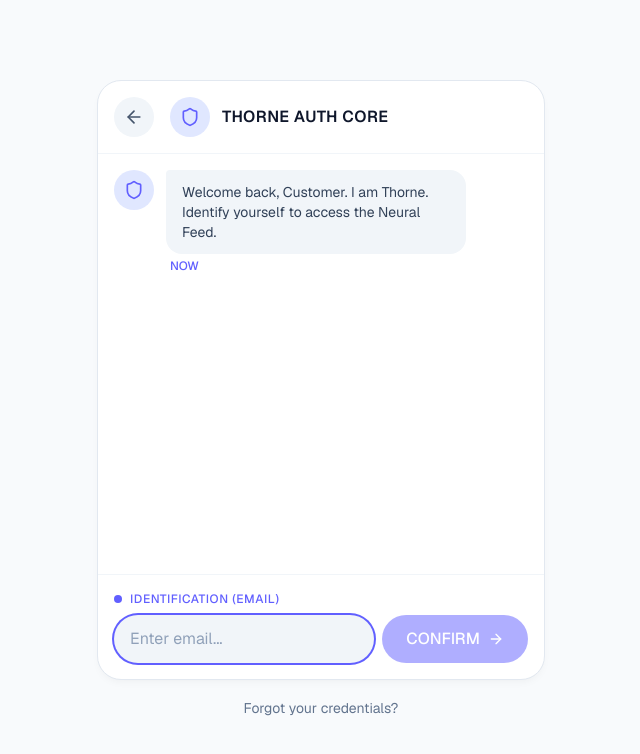
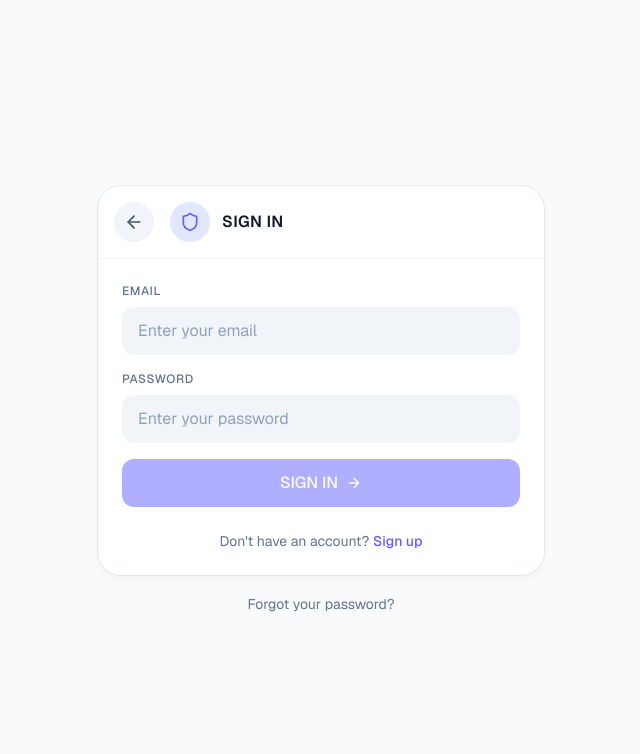
Before and after one commit to tylerjsmith0313/thorneai, a Next.js app: page /auth/login in a window 1280 px wide. Shown: the top 754 px of the page, without its empty margins (319-959 px from the left). Built offline with nearby package versions, Linux system fonts and the light colour scheme.

Commit message:
feat: switch to form-based login with validation and timeout
Replace chat-style login with traditional form and add validation.

```diff
--- a/app/auth/login/page.tsx
+++ b/app/auth/login/page.tsx
@@ -1,165 +1,54 @@
 "use client"
 
-import React, { useState, useRef, useEffect, Suspense } from "react"
+import React, { useState, Suspense } from "react"
 import { useRouter, useSearchParams } from "next/navigation"
 import Link from "next/link"
 import { createClient } from "@/lib/supabase/client"
-import { Shield, ArrowLeft, ArrowRight, User, Loader2 } from "lucide-react"
-
-type AuthStep = "email" | "password" | "authenticating" | "error"
-
-interface ChatMessage {
-  id: string
-  type: "system" | "user"
-  content: string
-  timestamp: Date
-}
+import { Shield, ArrowLeft, ArrowRight, Loader2 } from "lucide-react"
 
 function LoginContent() {
   const router = useRouter()
   const searchParams = useSearchParams()
-  const [step, setStep] = useState<AuthStep>("email")
   const [email, setEmail] = useState("")
   const [password, setPassword] = useState("")
-  const [inputValue, setInputValue] = useState("")
   const [error, setError] = useState<string | null>(null)
   const [isLoading, setIsLoading] = useState(false)
-  const [messages, setMessages] = useState<ChatMessage[]>([
-    {
-      id: "1",
-      type: "system",
-      content: "Welcome back, Customer. I am Thorne. Identify yourself to access the Neural Feed.",
-      timestamp: new Date(),
-    },
-  ])
-  const messagesEndRef = useRef<HTMLDivElement>(null)
-  const inputRef = useRef<HTMLInputElement>(null)
 
-  useEffect(() => {
-    if (searchParams.get('reason') === 'session_timeout') {
-      setMessages((prev) => [
-        ...prev,
-        {
-          id: "timeout",
-          type: "system",
-          content: "Your session has expired due to inactivity. Please re-authenticate to continue.",
-          timestamp: new Date(),
-        },
-      ])
-    }
-  }, [searchParams])
-
-  useEffect(() => {
-    messagesEndRef.current?.scrollIntoView({ behavior: "smooth" })
-  }, [messages])
-
-  useEffect(() => {
-    inputRef.current?.focus()
-  }, [step])
-
-  const addMessage = (type: "system" | "user", content: string) => {
-    setMessages((prev) => [
-      ...prev,
-      {
-        id: Date.now().toString(),
-        type,
-        content,
-        timestamp: new Date(),
-      },
-    ])
-  }
+  const sessionTimeout = searchParams.get('reason') === 'session_timeout'
 
   const handleSubmit = async (e: React.FormEvent) => {
     e.preventDefault()
-    if (!inputValue.trim() || isLoading) return
+    if (!email.trim() || !password.trim() || isLoading) return
 
-    const value = inputValue.trim()
-    setInputValue("")
-
-    if (step === "email") {
-      // Validate email format
-      if (!value.includes("@") || !value.includes(".")) {
-        addMessage("user", value)
-        addMessage("system", "Invalid identification format. Please provide a valid email address.")
-        return
-      }
-
-      setEmail(value)
-      addMessage("user", value)
-      setTimeout(() => {
-        addMessage("system", "Confirmed. Now, please provide your Credentials (Password).")
-        setStep("password")
-      }, 500)
-    } else if (step === "password") {
-      setPassword(value)
-      addMessage("user", "•".repeat(value.length))
-      setStep("authenticating")
+    setError(null)
     setIsLoading(true)
 
     try {
       const supabase = createClient()
       const { error: signInError } = await supabase.auth.signInWithPassword({
-          email,
-          password: value,
+        email: email.trim(),
+        password,
       })
 
       if (signInError) {
-          setStep("error")
+        setError(signInError.message)
         setIsLoading(false)
-          setTimeout(() => {
-            addMessage("system", `Authentication failed: ${signInError.message}. Please verify your credentials and try again.`)
-            setStep("email")
-            setEmail("")
-            setPassword("")
-          }, 500)
         return
       }
 
-        addMessage("system", "Identity verified. Access granted. Redirecting to Neural Feed...")
-        setTimeout(() => {
       router.push("/")
       router.refresh()
-        }, 1500)
     } catch {
-        setStep("error")
+      setError("A system error occurred. Please try again later.")
       setIsLoading(false)
-        addMessage("system", "A system error occurred. Please try again later.")
-        setStep("email")
-        setEmail("")
-        setPassword("")
-      }
-    }
-  }
-
-  const getInputLabel = () => {
-    switch (step) {
-      case "email":
-        return "IDENTIFICATION (EMAIL)"
-      case "password":
-        return "CREDENTIALS (PASSWORD)"
-      case "authenticating":
-        return "AUTHENTICATING..."
-      default:
-        return "IDENTIFICATION (EMAIL)"
-    }
-  }
-
-  const getInputPlaceholder = () => {
-    switch (step) {
-      case "email":
-        return "Enter email..."
-      case "password":
-        return "Enter password..."
-      default:
-        return "Enter email..."
     }
   }
 
   return (
     <div className="min-h-screen bg-slate-50 flex flex-col items-center justify-center p-4">
       <div className="w-full max-w-md">
-        {/* Chat Container */}
-        <div className="bg-white rounded-3xl border border-slate-200 shadow-lg overflow-hidden flex flex-col h-[600px]">
+        {/* Login Card */}
+        <div className="bg-white rounded-3xl border border-slate-200 shadow-lg overflow-hidden">
           {/* Header */}
           <div className="flex items-center gap-4 p-4 border-b border-slate-100">
             <Link
@@ -172,85 +61,86 @@ function LoginContent() {
               <div className="w-10 h-10 rounded-full bg-indigo-100 flex items-center justify-center">
                 <Shield className="w-5 h-5 text-indigo-500" />
               </div>
-              <span className="font-semibold tracking-wide text-slate-900">THORNE AUTH CORE</span>
+              <span className="font-semibold tracking-wide text-slate-900">SIGN IN</span>
             </div>
           </div>
 
-          {/* Messages */}
-          <div className="flex-1 overflow-y-auto p-4 space-y-4">
-            {messages.map((message) => (
-              <div key={message.id} className={`flex ${message.type === "user" ? "justify-end" : "justify-start"}`}>
-                {message.type === "system" && (
-                  <div className="flex items-start gap-3 max-w-[85%]">
-                    <div className="w-10 h-10 rounded-full bg-indigo-100 flex items-center justify-center flex-shrink-0">
-                      <Shield className="w-5 h-5 text-indigo-500" />
-                    </div>
-                    <div>
-                      <div className="bg-slate-100 rounded-2xl rounded-tl-sm px-4 py-3">
-                        <p className="text-slate-700 text-sm">{message.content}</p>
-                      </div>
-                      <p className="text-xs text-indigo-500 font-medium mt-1 ml-1">NOW</p>
-                    </div>
+          {/* Form */}
+          <div className="p-6">
+            {sessionTimeout && (
+              <div className="mb-4 p-3 bg-amber-50 border border-amber-200 rounded-xl text-amber-800 text-sm">
+                Your session has expired. Please sign in again.
               </div>
             )}
-                {message.type === "user" && (
-                  <div className="flex items-start gap-3 max-w-[85%]">
-                    <div>
-                      <div className="bg-indigo-500 text-white rounded-2xl rounded-tr-sm px-4 py-3">
-                        <p className="text-sm">{message.content}</p>
-                      </div>
-                      <p className="text-xs text-indigo-500 font-medium mt-1 mr-1 text-right">NOW</p>
-                    </div>
-                    <div className="w-10 h-10 rounded-full bg-slate-200 flex items-center justify-center flex-shrink-0">
-                      <User className="w-5 h-5 text-slate-600" />
-                    </div>
+
+            {error && (
+              <div className="mb-4 p-3 bg-red-50 border border-red-200 rounded-xl text-red-800 text-sm">
+                {error}
               </div>
             )}
-              </div>
-            ))}
-            {isLoading && step === "authenticating" && (
-              <div className="flex justify-start">
-                <div className="flex items-start gap-3">
-                  <div className="w-10 h-10 rounded-full bg-indigo-100 flex items-center justify-center flex-shrink-0">
-                    <Shield className="w-5 h-5 text-indigo-500" />
-                  </div>
-                  <div className="bg-slate-100 rounded-2xl rounded-tl-sm px-4 py-3">
-                    <Loader2 className="w-5 h-5 animate-spin text-indigo-500" />
-                  </div>
-                </div>
-              </div>
-            )}
-            <div ref={messagesEndRef} />
+
+            <form onSubmit={handleSubmit} className="space-y-4">
+              <div>
+                <label htmlFor="email" className="block text-xs font-medium text-slate-500 tracking-wider mb-2">
+                  EMAIL
+                </label>
+                <input
+                  id="email"
+                  type="email"
+                  value={email}
+                  onChange={(e) => setEmail(e.target.value)}
+                  placeholder="Enter your email"
+                  className="w-full px-4 py-3 rounded-xl bg-slate-100 border-0 text-slate-900 placeholder:text-slate-400 focus:outline-none focus:ring-2 focus:ring-indigo-500"
+                  disabled={isLoading}
+                  autoComplete="email"
+                  required
+                />
               </div>
 
-          {/* Input */}
-          <div className="p-4 border-t border-slate-100">
-            <div className="flex items-center gap-2 mb-2">
-              <div className="w-2 h-2 rounded-full bg-indigo-500" />
-              <span className="text-xs font-medium text-indigo-500 tracking-wider">{getInputLabel()}</span>
-            </div>
-            <form onSubmit={handleSubmit} className="flex items-center gap-2">
-              <div className="flex-1 relative">
+              <div>
+                <label htmlFor="password" className="block text-xs font-medium text-slate-500 tracking-wider mb-2">
+                  PASSWORD
+                </label>
                 <input
-                  ref={inputRef}
-                  type={step === "password" ? "password" : "text"}
-                  value={inputValue}
-                  onChange={(e) => setInputValue(e.target.value)}
-                  placeholder={getInputPlaceholder()}
-                  className="w-full px-4 py-3 rounded-full bg-slate-100 border-0 text-slate-900 placeholder:text-slate-400 focus:outline-none focus:ring-2 focus:ring-indigo-500"
-                  disabled={isLoading || step === "authenticating"}
-                  autoComplete={step === "password" ? "current-password" : "email"}
+                  id="password"
+                  type="password"
+                  value={password}
+                  onChange={(e) => setPassword(e.target.value)}
+                  placeholder="Enter your password"
+                  className="w-full px-4 py-3 rounded-xl bg-slate-100 border-0 text-slate-900 placeholder:text-slate-400 focus:outline-none focus:ring-2 focus:ring-indigo-500"
+                  disabled={isLoading}
+                  autoComplete="current-password"
+                  required
                 />
               </div>
+
               <button
                 type="submit"
-                disabled={!inputValue.trim() || isLoading || step === "authenticating"}
-                className="px-6 py-3 bg-indigo-500 text-white rounded-full font-medium flex items-center gap-2 hover:bg-indigo-600 transition-colors disabled:opacity-50 disabled:cursor-not-allowed"
+                disabled={!email.trim() || !password.trim() || isLoading}
+                className="w-full py-3 bg-indigo-500 text-white rounded-xl font-medium flex items-center justify-center gap-2 hover:bg-indigo-600 transition-colors disabled:opacity-50 disabled:cursor-not-allowed"
               >
-                CONFIRM
+                {isLoading ? (
+                  <>
+                    <Loader2 className="w-4 h-4 animate-spin" />
+                    SIGNING IN...
+                  </>
+                ) : (
+                  <>
+                    SIGN IN
                     <ArrowRight className="w-4 h-4" />
+                  </>
+                )}
               </button>
             </form>
+
+            <div className="mt-6 text-center">
+              <p className="text-sm text-slate-500">
+                {"Don't have an account? "}
+                <Link href="/auth/sign-up" className="text-indigo-500 hover:text-indigo-600 font-medium">
+                  Sign up
+                </Link>
+              </p>
+            </div>
           </div>
         </div>
 
@@ -260,7 +150,7 @@ function LoginContent() {
             href="/auth/forgot-password"
             className="text-sm text-slate-500 hover:text-slate-700"
           >
-            Forgot your credentials?
+            Forgot your password?
           </Link>
         </div>
       </div>
```
Lines whose indentation alone changed are shown as unchanged.
